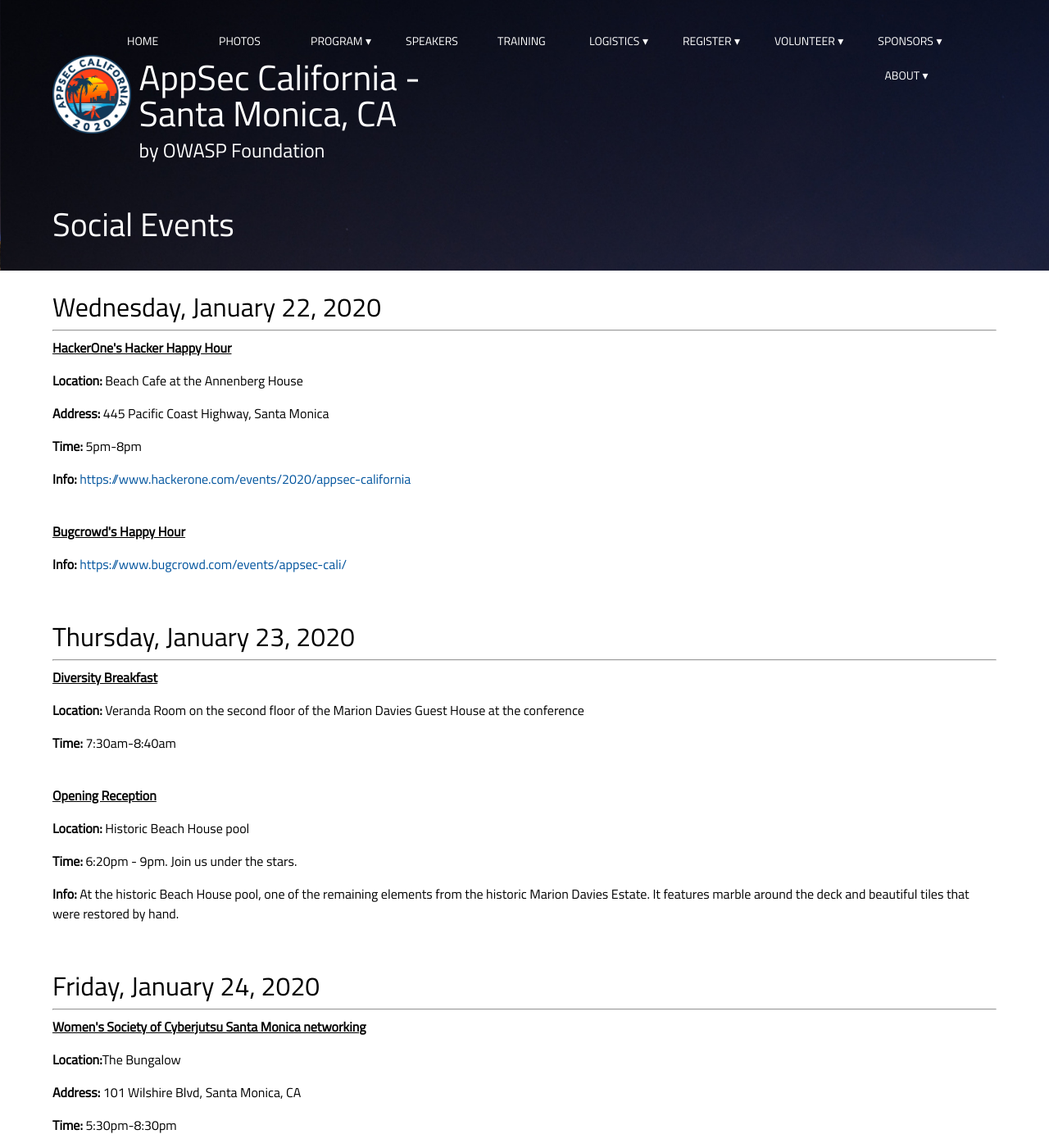
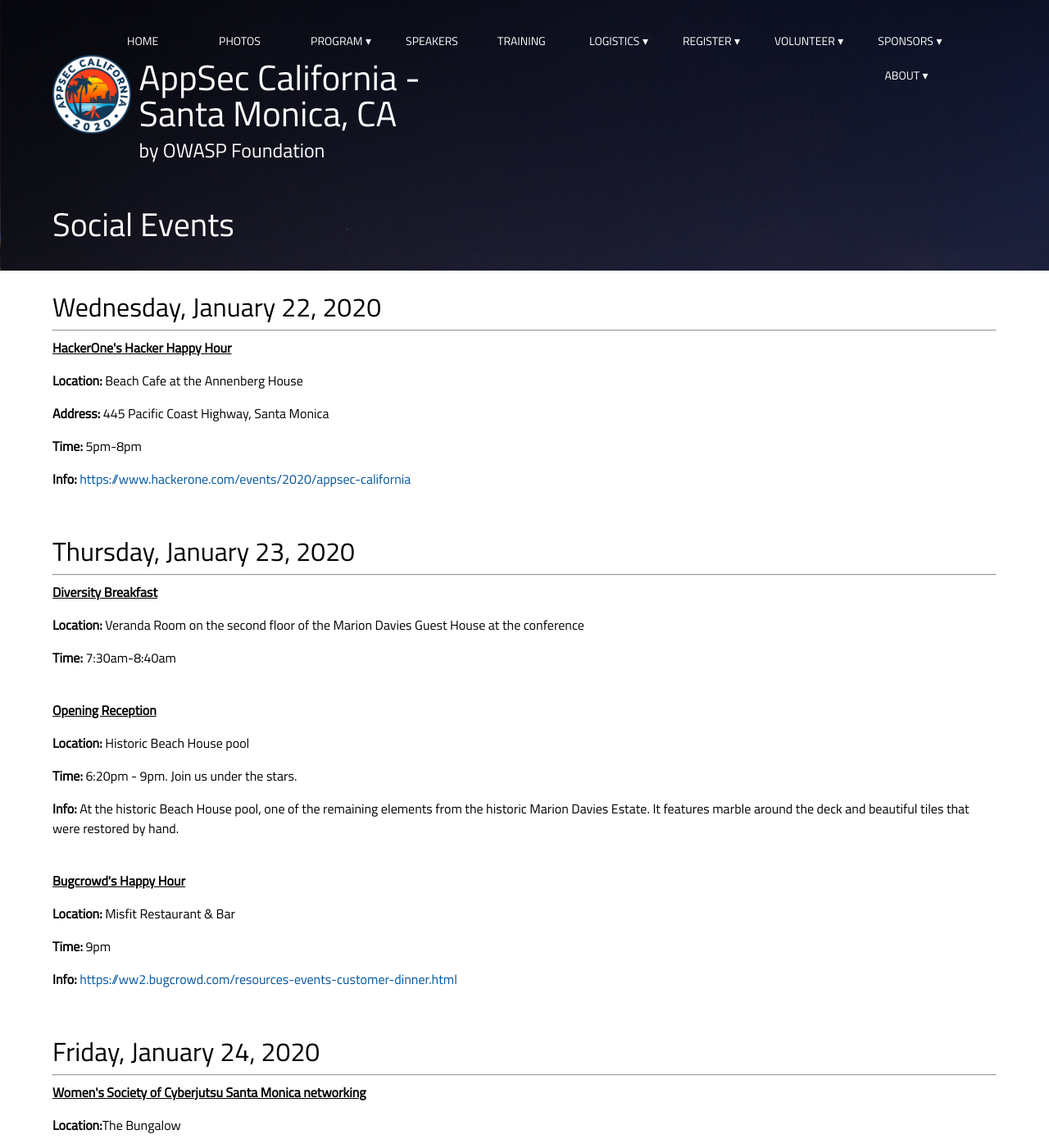
Before and after one commit to OWASP/2020-appseccalifornia, a Jekyll site: the page built from socialevents/index.html, in a window 1280 px wide and 1400 px high. Shown: the whole window at 82% size. Built offline with Jekyll 4.4.1, drawn with Linux system fonts in a browser that asks for light colours; some web fonts are replaced; comment, search, counter and statistics services are not loaded.

Commit message:
updating Bugcrowd info

```diff
--- a/socialevents/index.html
+++ b/socialevents/index.html
@@ -28,6 +25,11 @@
 <p><b>Time:</b> 6:20pm - 9pm. Join us under the stars.</p>
 <p><b>Info:</b> At the historic Beach House pool, one of the remaining elements from the historic Marion Davies Estate. It features marble around the deck and beautiful tiles that were restored by hand.</p>
 <br>
+<p><b><u>Bugcrowd's Happy Hour</u></b></p>
+<p><b>Location:</b> Misfit Restaurant & Bar</p>
+<p><b>Time:</b> 9pm</p>
+<p><b>Info:</b> <a href="https://ww2.bugcrowd.com/resources-events-customer-dinner.html">https://ww2.bugcrowd.com/resources-events-customer-dinner.html</a></p>
+<br>
 <br>
 <h2>Friday, January 24, 2020</h2>
 <hr>
```
Also changed, not shown: other parts of socialevents/index.html (+0 -3 lines).
